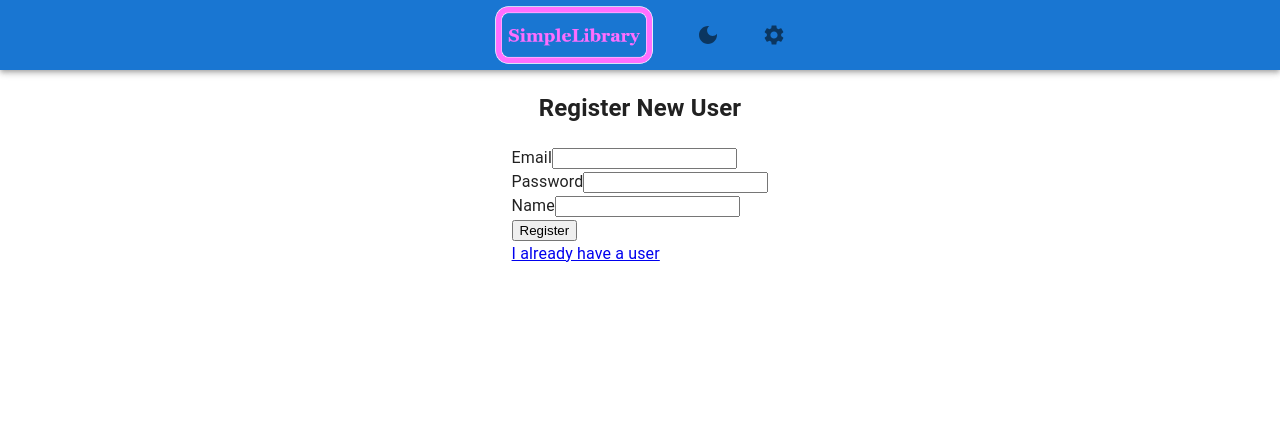
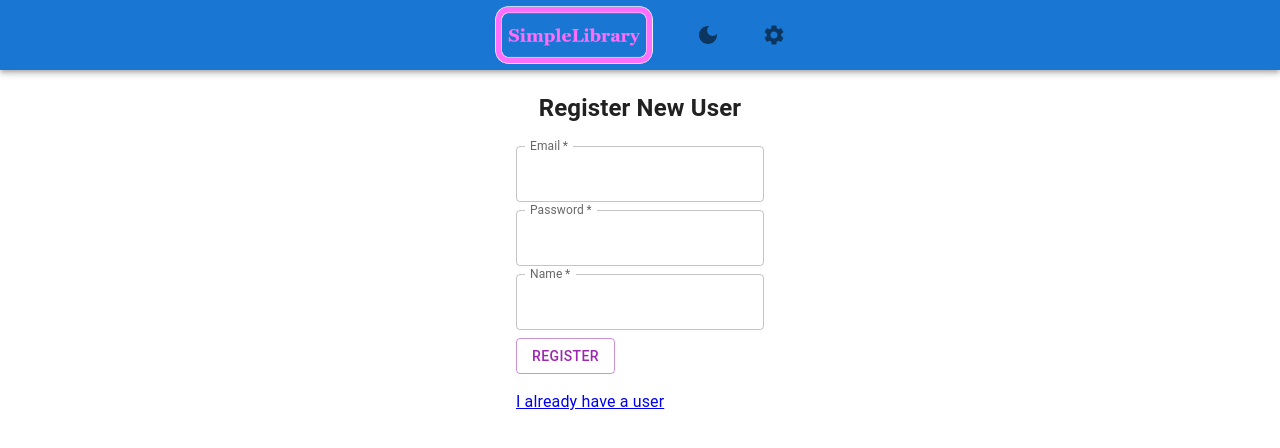
Before and after one commit to maritmoe/SimpleLibraryFrontend, a React (Vite) app in the folder LibraryFrontend/: page /register in a window 1280 px wide. Shown: the top 448 px of the page. Built offline with nearby package versions, Linux system fonts and the light colour scheme.

Commit message:
Styling registration page

```diff
--- a/LibraryFrontend/src/components/ContentView/LogIn/LogIn.jsx
+++ b/LibraryFrontend/src/components/ContentView/LogIn/LogIn.jsx
@@ -69,7 +69,7 @@ function LogIn() {
           onChange={handleChange}
           value={loginDetails.password}
         />
-        <Box>
+        <Box sx={{ mb: 2 }}>
           <Tooltip
             title={`Log in to user with email: ${loginDetails.email}`}
             placement="right"
--- a/LibraryFrontend/src/components/ContentView/Register/Register.jsx
+++ b/LibraryFrontend/src/components/ContentView/Register/Register.jsx
@@ -1,3 +1,4 @@
+import { Box, Button, Stack, TextField, Tooltip } from "@mui/material";
 import { useState } from "react";
 import { Link, useNavigate } from "react-router-dom";
 
@@ -16,6 +17,7 @@ function Register() {
   };
 
   function handleResponse() {
+    alert("Successfully registered a new user");
     // Navigate to login page
     navigate(`/login`);
   }
@@ -40,39 +42,57 @@ function Register() {
     <div>
       <h2>Register New User</h2>
       {invalid && <span>Something went wrong</span>}
-      <form onSubmit={handleSubmit}>
-        <div>
-          <label>Email</label>
-          <input
+      <Stack
+        component="form"
+        sx={{
+          "& .MuiTextField-root": { mb: 1 },
+        }}
+        autoComplete="off"
+        onSubmit={handleSubmit}
+      >
+        <TextField
+          label="Email"
+          name="email"
           type="email"
-            name="email"
+          InputLabelProps={{
+            shrink: true,
+          }}
           required
           onChange={handleChange}
           value={formData.email}
         />
-        </div>
-        <div>
-          <label>Password</label>
-          <input
+        <TextField
+          label="Password"
+          name="password"
           type="password"
-            name="password"
+          InputLabelProps={{
+            shrink: true,
+          }}
           required
           onChange={handleChange}
           value={formData.password}
         />
-        </div>
-        <div>
-          <label>Name</label>
-          <input
-            type="text"
+        <TextField
+          label="Name"
           name="name"
+          InputLabelProps={{
+            shrink: true,
+          }}
           required
           onChange={handleChange}
           value={formData.name}
         />
-        </div>
-        <button type="submit">Register</button>
-      </form>
+        <Box sx={{ mb: 2 }}>
+          <Tooltip
+            title={`Register a new user with email: ${formData.email}`}
+            placement="right"
+          >
+            <Button variant="outlined" color="secondary" type="submit">
+              Register
+            </Button>
+          </Tooltip>
+        </Box>
+      </Stack>
       <Link to="/login">I already have a user</Link>
     </div>
   );
```
Lines whose indentation alone changed are shown as unchanged.
